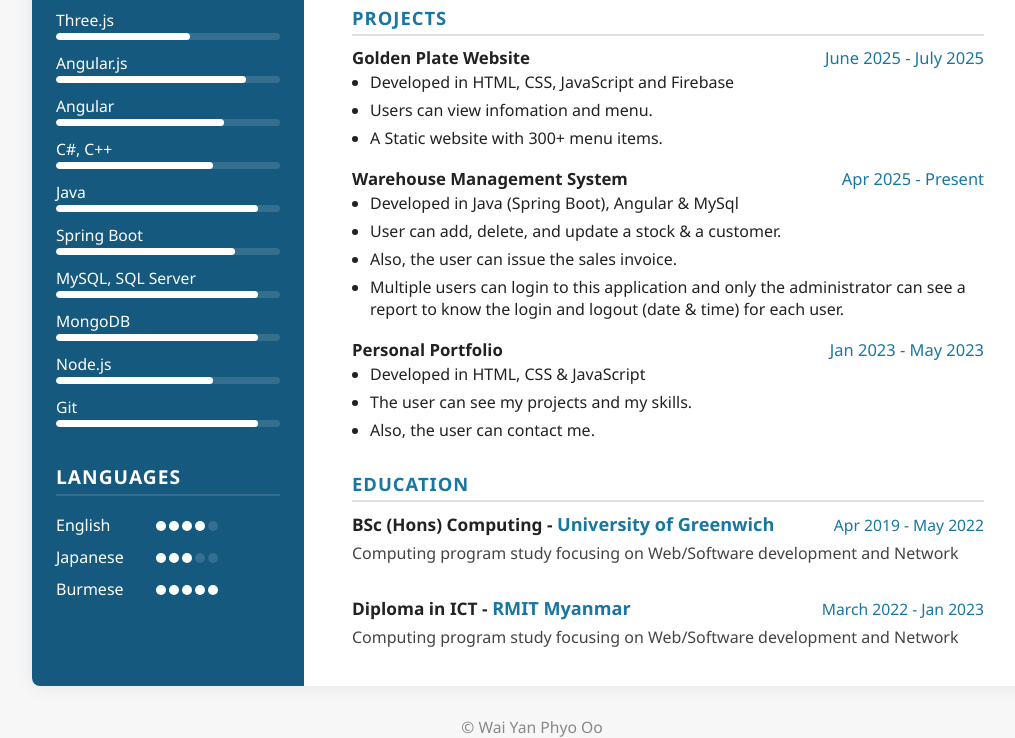
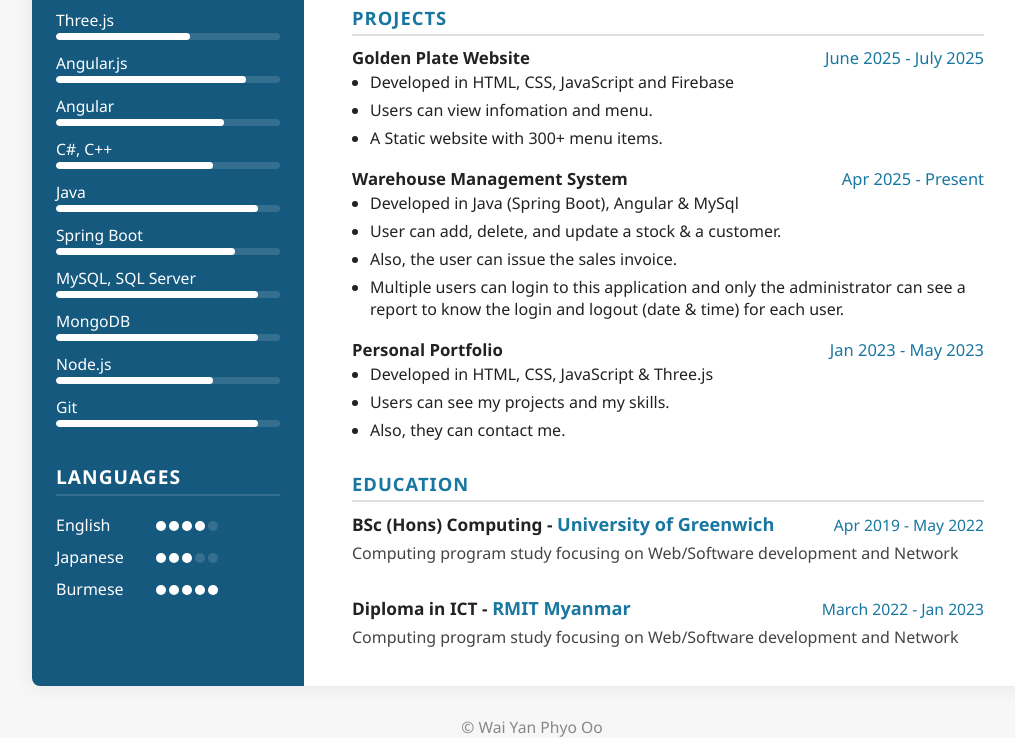
Before and after one commit to waiyanphyooo21/resume, a plain HTML site: page index.html in a window 1280 px wide. Shown: the part 661-1399 px from the top of the page, without its empty margins (108-1123 px from the left). Drawn offline with Linux system fonts and the light colour scheme.

Commit message:
update resume

```diff
--- a/index.html
+++ b/index.html
@@ -172,9 +172,9 @@
                     <div class="project-title">Personal Portfolio<span class="project-date">Jan 2023 - May 2023</span>
                     </div>
                     <ul>
-                        <li>Developed in HTML, CSS & JavaScript</li>
-                        <li>The user can see my projects and my skills.</li>
-                        <li>Also, the user can contact me.</li>
+                        <li>Developed in HTML, CSS, JavaScript & Three.js</li>
+                        <li>Users can see my projects and my skills.</li>
+                        <li>Also, they can contact me.</li>
                     </ul>
                 </div>
             </section>
```
